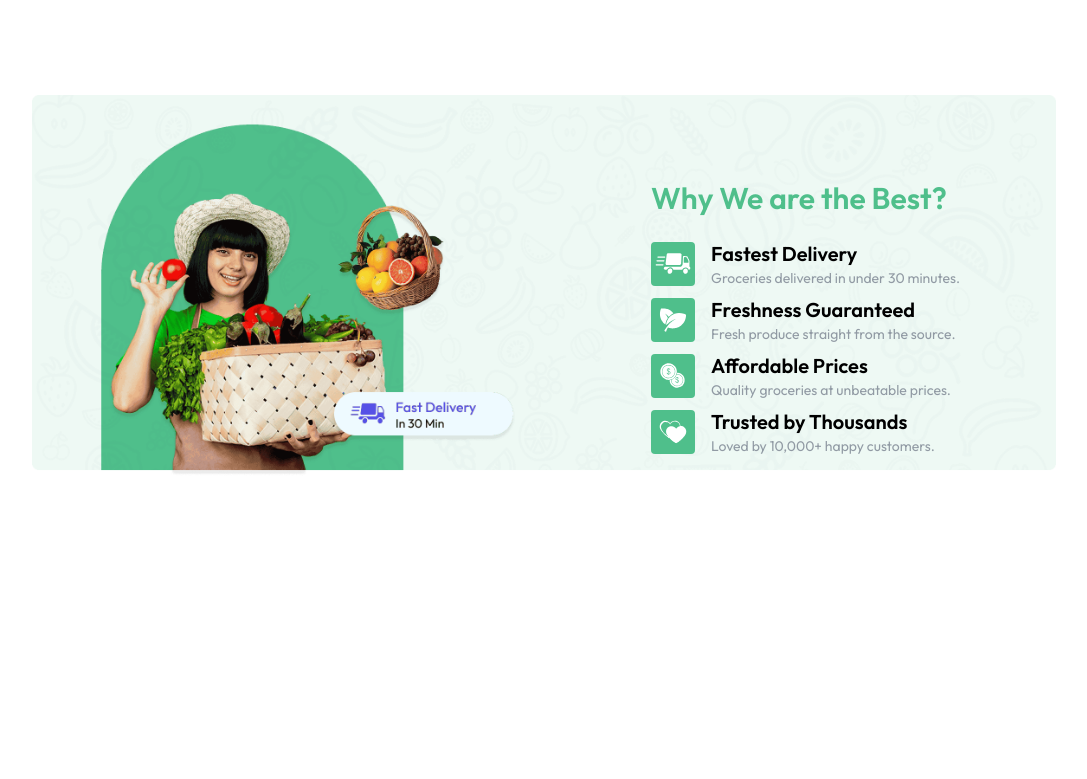
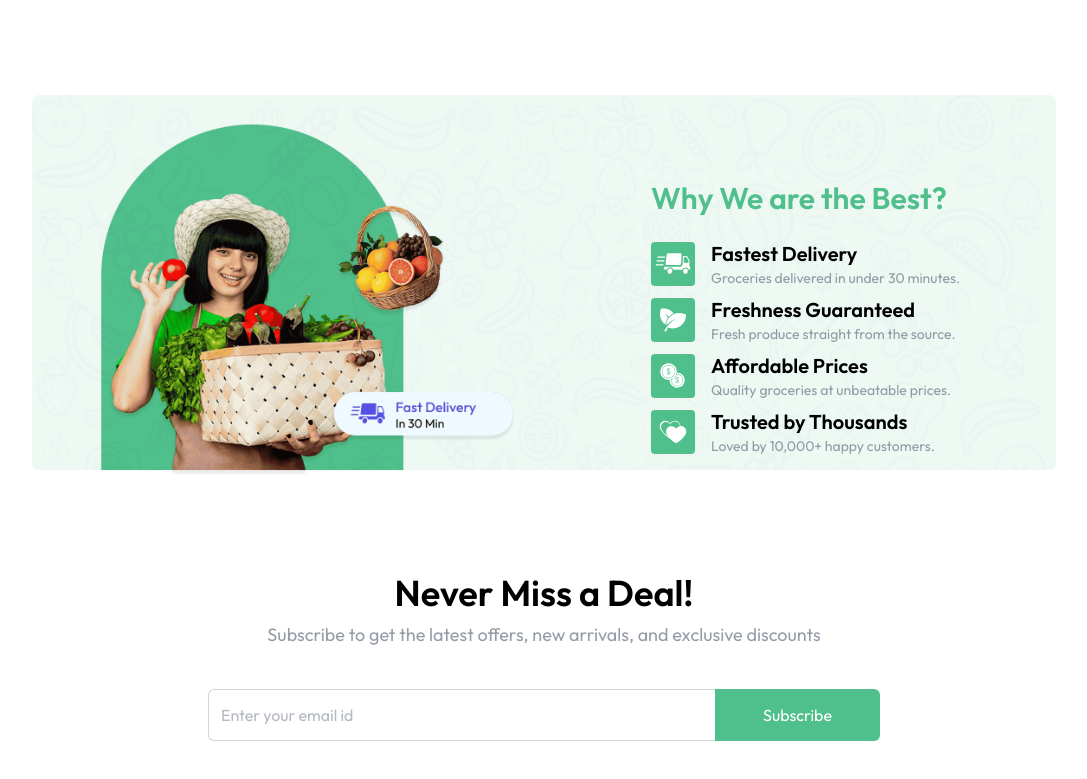
Before and after one commit to supuni97/GreenCart, a React (Vite) app in the folder client/: page / in a window 1280 px wide. Shown: the part 1205-1984 px from the top of the page, without its empty margins (96-1183 px from the left). Before the commit the page ends 1682 px from the top, so only its background shows below. Built offline with nearby package versions, Linux system fonts and the light colour scheme.

Commit message:
Added newsletter to home page

```diff
--- /dev/null
+++ b/client/src/components/NewsLetter.jsx
@@ -0,0 +1,27 @@
+const NewsLetter = () => {
+  return (
+    <div className="flex flex-col items-center justify-center text-center space-y-2 mt-24 pb-14">
+      <h1 className="md:text-4xl text-2xl font-semibold">Never Miss a Deal!</h1>
+      <p className="md:text-lg text-gray-500/70 pb-8">
+        Subscribe to get the latest offers, new arrivals, and exclusive
+        discounts
+      </p>
+      <form className="flex items-center justify-between max-w-2xl w-full md:h-13 h-12">
+        <input
+          className="border border-gray-300 rounded-md h-full border-r-0 outline-none w-full rounded-r-none px-3 text-gray-500"
+          type="text"
+          placeholder="Enter your email id"
+          required
+        />
+        <button
+          type="submit"
+          className="md:px-12 px-8 h-full text-white bg-primary hover:bg-primary-dull transition-all cursor-pointer rounded-md rounded-l-none"
+        >
+          Subscribe
+        </button>
+      </form>
+    </div>
+  );
+};
+
+export default NewsLetter;
--- a/client/src/pages/Home.jsx
+++ b/client/src/pages/Home.jsx
@@ -3,6 +3,7 @@
 import Categories from "../components/Categories";
 import BestSeller from "../components/BestSeller";
 import BottomBanner from "../components/BottomBanner";
+import NewsLetter from "../components/NewsLetter";
 const Home = () => {
   return (
     <div className="mt-10">
@@ -10,6 +11,7 @@
       <Categories />
       <BestSeller />
       <BottomBanner />
+      <NewsLetter />
     </div>
   );
 };
```
